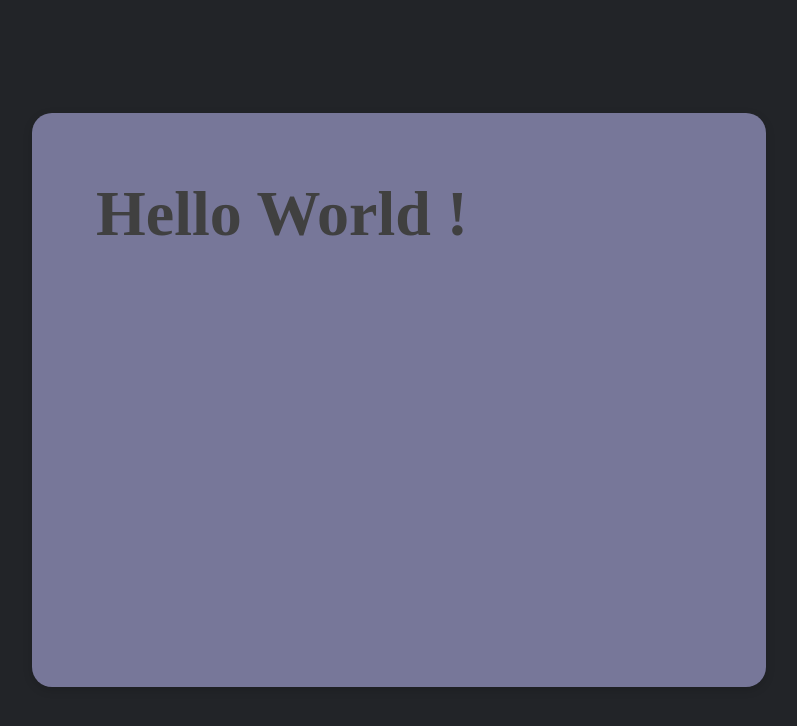
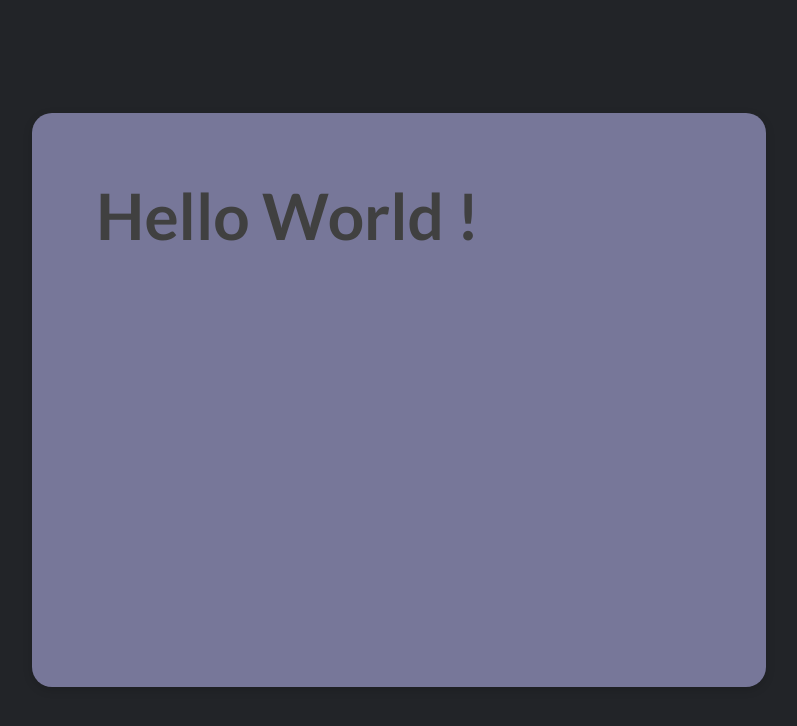
Before and after one commit to alclopes/shoppingList, a React (Create React App) app: page / in a window 1280 px wide. Shown: the top 726 px of the page, without its empty margins (241-1038 px from the left). Built offline with nearby package versions, Linux system fonts and the light colour scheme.

Commit message:
chore: add fonts google

```diff
--- a/src/index.css
+++ b/src/index.css
@@ -1,5 +1,11 @@
+@import url('https://fonts.googleapis.com/css2?family=Lato:wght@400;700;900&display=swap');
+
 * {
   margin: 0;
   padding: 0;
   box-sizing: border-box;
 }
+
+body {
+  font-family: 'Lato', sans-serif;
+}
```
